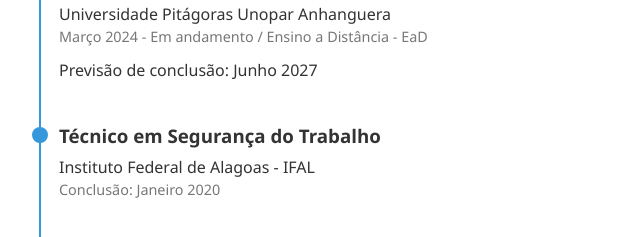
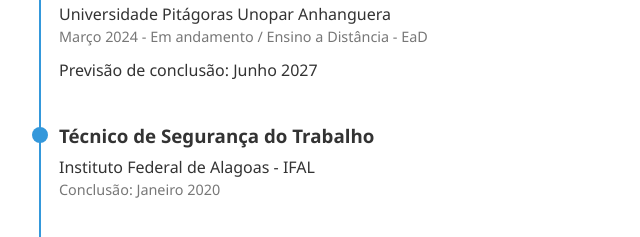
Before and after one commit to helanoliveira09-droid/portf-lio, a plain HTML site: page index.html in a window 1280 px wide. Shown: the part 1051-1288 px from the top of the page, 221-861 px from the left. Drawn offline with Linux system fonts and the light colour scheme.

Commit message:
Correct job title from 'Técnico em Segurança do Trabalho' to 'Técnico de Segurança do Trabalho'

```diff
--- a/index.html
+++ b/index.html
@@ -52,7 +52,7 @@
                 <div class="timeline-item">
                     <div class="timeline-dot"></div>
                     <div class="timeline-content">
-                        <h3>Técnico em Segurança do Trabalho</h3>
+                        <h3>Técnico de Segurança do Trabalho</h3>
                         <span class="Instituição">Instituto Federal de Alagoas - IFAL</span>
                         <span class="date">Conclusão: Janeiro 2020</span>
                         </div>
```
